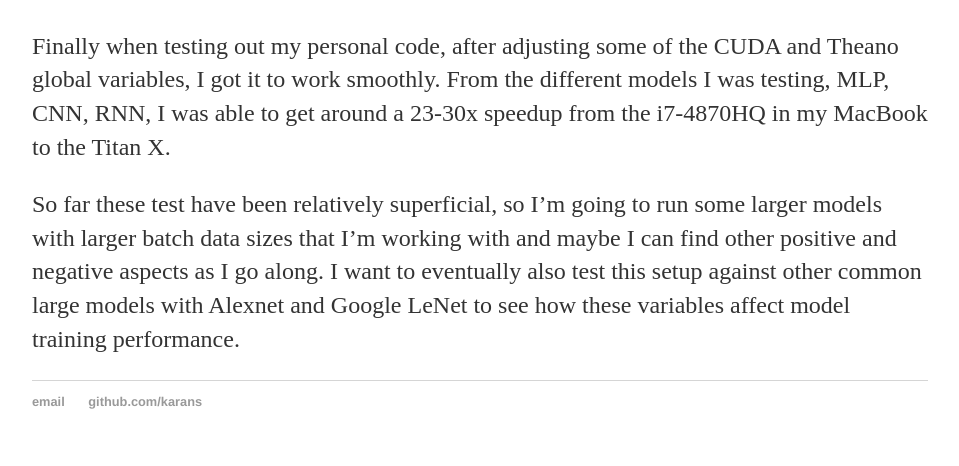
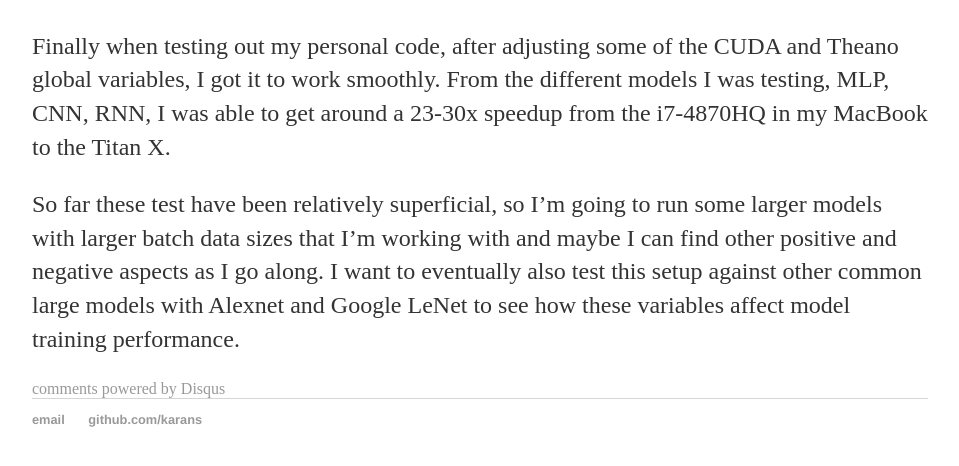
Before and after one commit to karans/karans.github.io, a Jekyll site: the page built from _posts/2016-05-20-Utilizing-eGPU's-For-Deep-Learning.md, in a window 1280 px wide and 900 px high, scrolled down 4847 px, cut to the strip 413-879 px from the top of the window. Shown: the whole strip, without its empty margins (160-1119 px from the left). Built offline with Jekyll 4.4.1, drawn with Linux system fonts in a browser that asks for light colours; comment, search, counter and statistics services are not loaded.

Commit message:
added disqus commenting on blog posts

```diff
--- /dev/null
+++ b/_includes/disqus.html
@@ -0,0 +1,13 @@
+<div id="disqus_thread"></div>
+    <script type="text/javascript">
+        /* * * CONFIGURATION VARIABLES: EDIT BEFORE PASTING INTO YOUR WEBPAGE * * */
+        var disqus_shortname = 'karan'; // required: replace example with your forum shortname
+        /* * * DON'T EDIT BELOW THIS LINE * * */
+        (function() {
+            var dsq = document.createElement('script'); dsq.type = 'text/javascript'; dsq.async = true;
+            dsq.src = '//' + disqus_shortname + '.disqus.com/embed.js';
+            (document.getElementsByTagName('head')[0] || document.getElementsByTagName('body')[0]).appendChild(dsq);
+        })();
+    </script>
+    <noscript>Please enable JavaScript to view the <a href="http://disqus.com/?ref_noscript">comments powered by Disqus.</a></noscript>
+    <a href="http://disqus.com" class="dsq-brlink">comments powered by <span class="logo-disqus">Disqus</span></a>
--- a/_layouts/post.html
+++ b/_layouts/post.html
@@ -5,5 +5,9 @@
 <p class="meta">{{ page.date | date_to_string }}</p>
 
 <div class="post">
-  {{ content }}
+	{{ content }}
 </div>
+
+<div class="notecomments">
+	{% include disqus.html %}
+</div>
```
